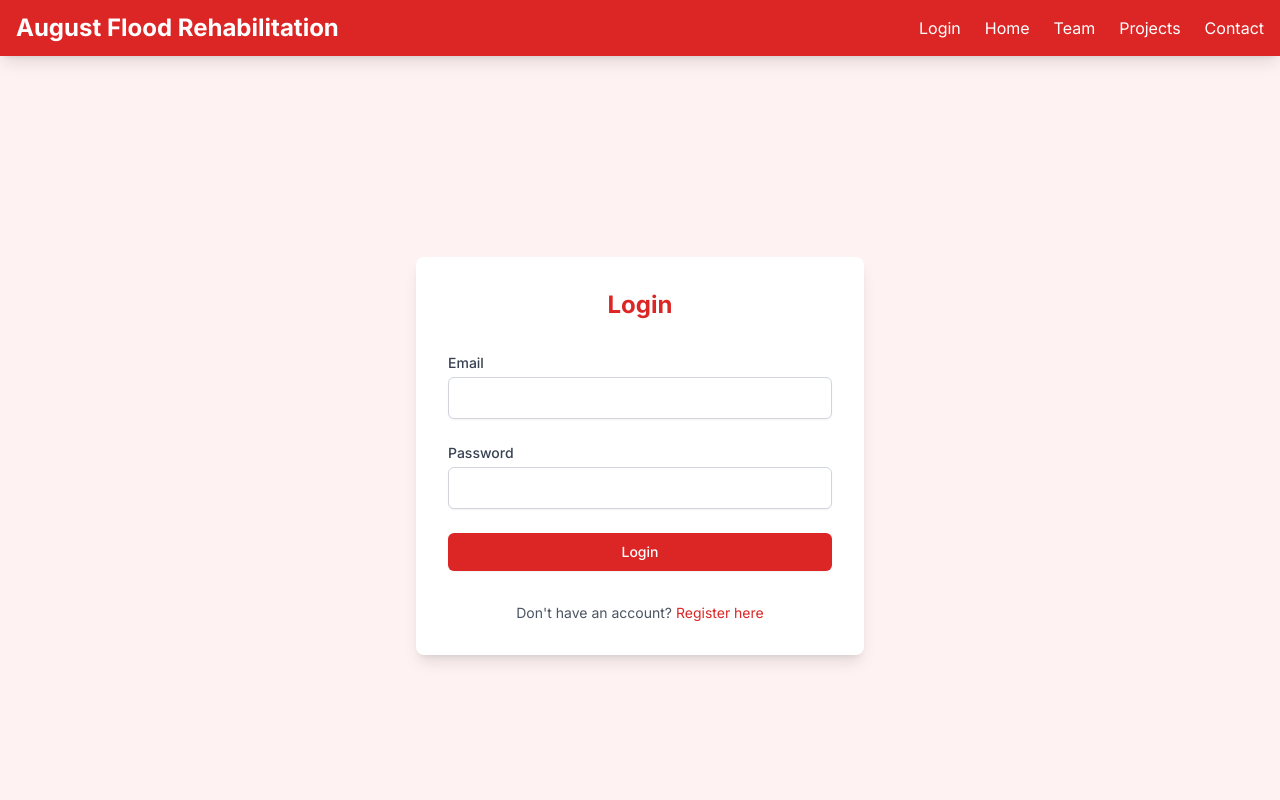
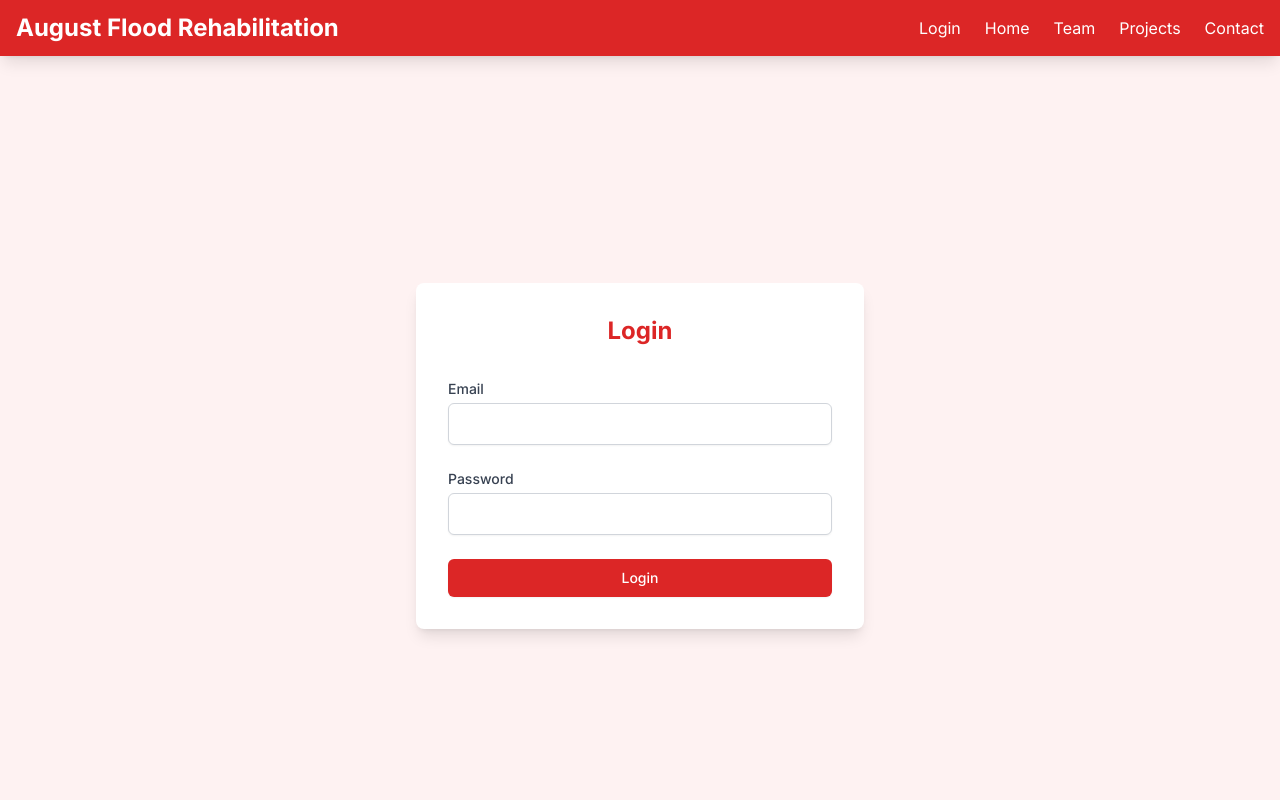
Before and after one commit to DipPal513/flood_rehabilitation, a Next.js app: page /login in a window 1280 px wide. Shown: the top 800 px of the page. Built offline with nearby package versions, Linux system fonts and the light colour scheme.

Commit message:
auth secured

```diff
--- a/src/app/login/page.jsx
+++ b/src/app/login/page.jsx
@@ -142,12 +142,7 @@ const LoginPage = () => {
             </button>
           </div>
         </form>
-        <p className="text-sm text-center text-gray-600">
-          Don't have an account?{" "}
-          <a href="/register" className="text-red-600 hover:underline">
-            Register here
-          </a>
-        </p>
+
       </div>
       <Toaster />
     </div>
```
